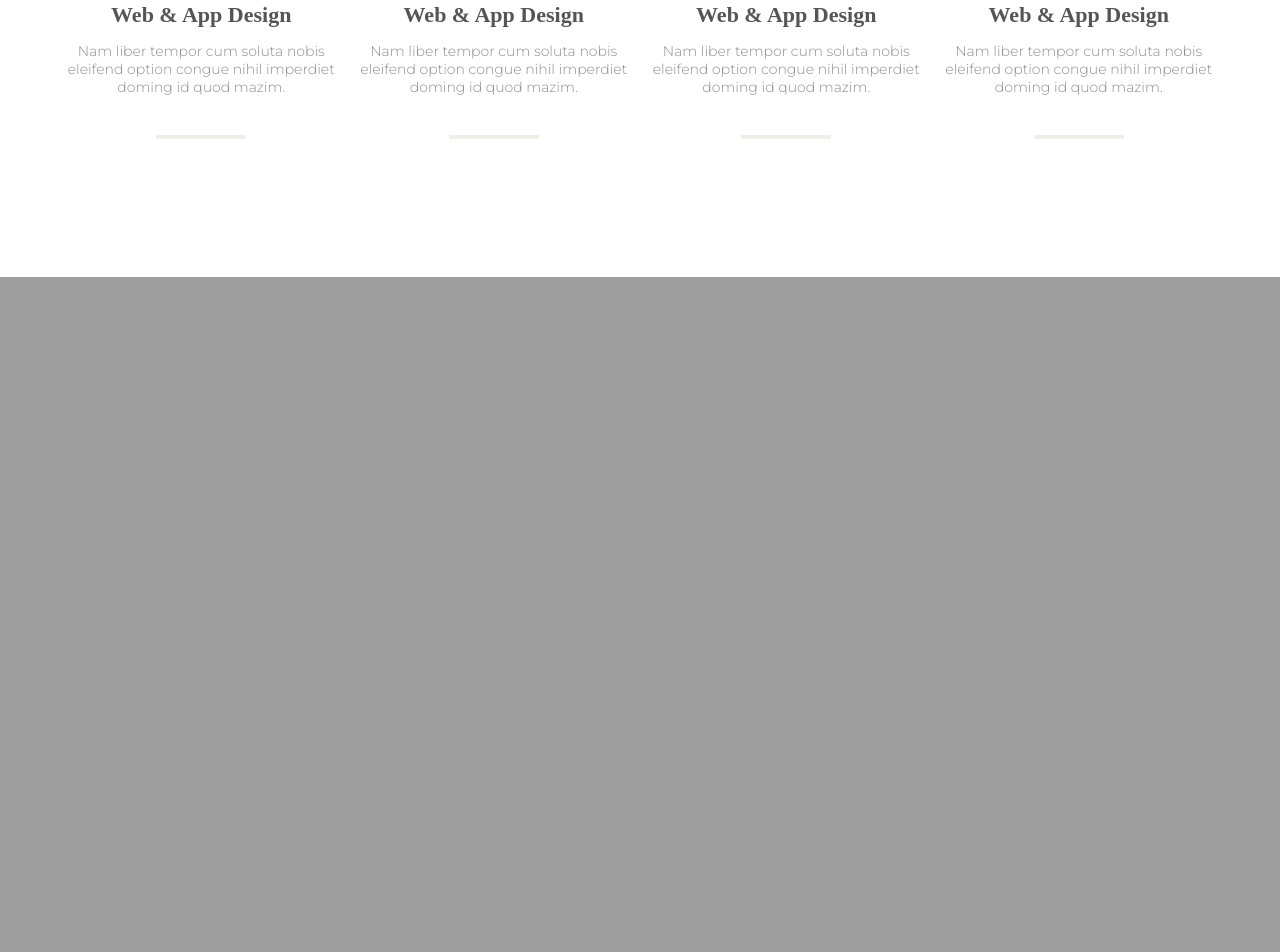
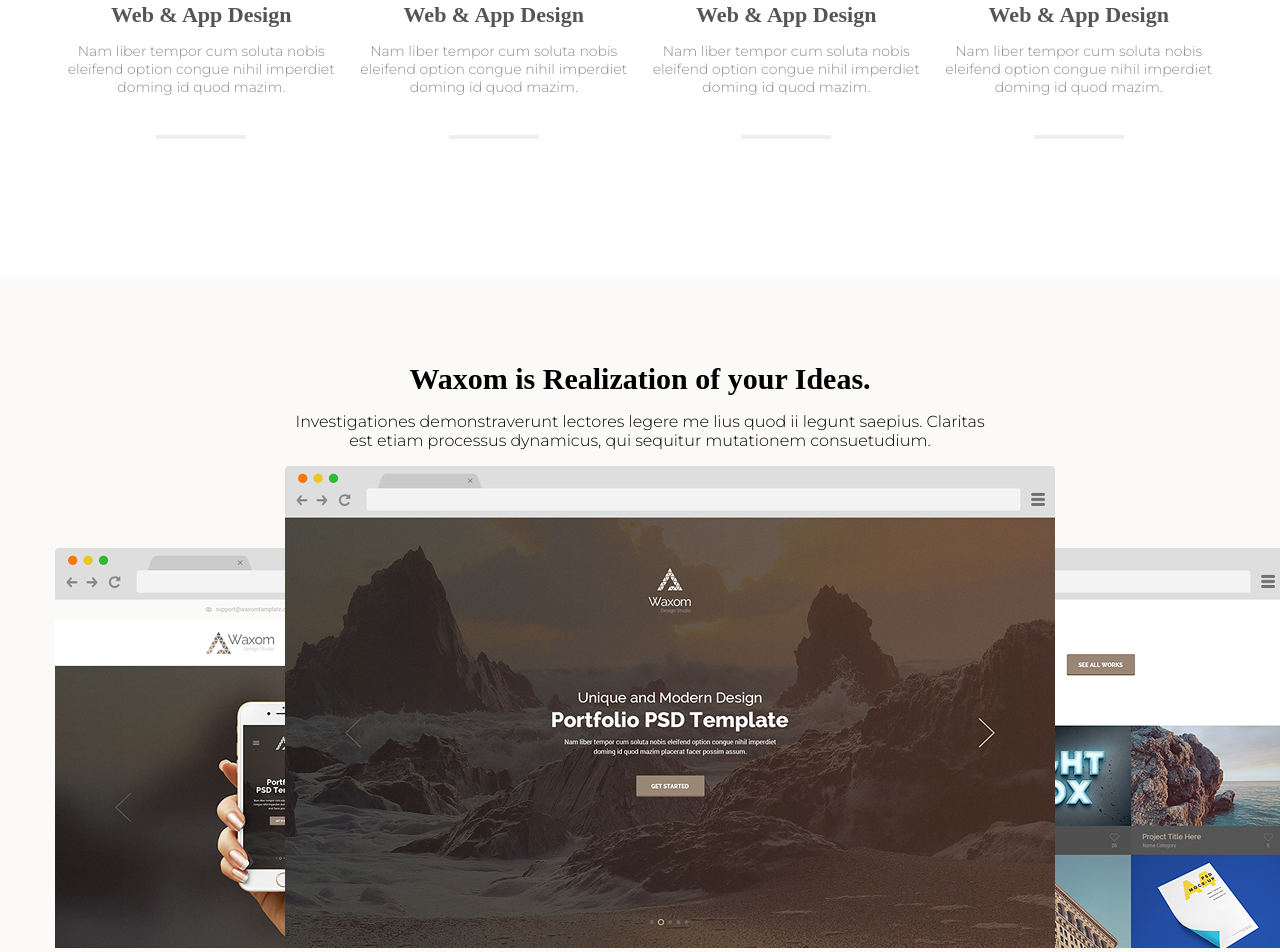
Before and after one commit to Zhirilov30041991/Zhirilov30041991.github.io, a PHP site: page / in a window 1280 px wide. Shown: the part 874-1826 px from the top of the page. Before the commit the page ends 1151 px from the top, so only its background shows below. Run offline with PHP 8.4, Linux system fonts and the light colour scheme; some web fonts are replaced.

Commit message:
Add files via upload

```diff
--- a/css/style.css
+++ b/css/style.css
@@ -111,8 +111,33 @@ a.btn{
 	background-color: #f1eee9;
 	border:none;
 }
-.desing h3:hover{
+.desing:hover h3{
 	color: #c7b299;
+}
+.desing:hover .line{
+	background-color: #c7b299;
+}
+.ideas{
+	background: #fbfaf8;
+	padding-top: 85px;
+}
+.ideas-text{
+	text-align: center;
+}
+.ideas-text h2{
+	font-size: 30px;
+	font-family: "MyriadProRegular";
+}
+.ideas-text p{
+	display: inline-block;
+	width: 715px;
+	font-size: 16px;
+}
+.ideas img{
+	background-size: cover;
+	-webkit-box-sizing: cover;
+	-moz-box-sizing: cover;
+	box-sizing: cover;
 }
 
 
@@ -178,6 +203,9 @@ a.btn{
 		padding-bottom: 0px;
 		color: #c7b299;
 	}
+	img.windows{
+		width: 100%;
+	}
 }
 @media screen and (max-width: 769px){
 	.container{
@@ -185,6 +213,12 @@ a.btn{
 	}
 	.swiper-slide img{
 		width: inherit;
+	}
+	img.windows{
+		width: 100%;
+	}
+	.ideas-text p{
+		width: auto;
 	}
 
 
--- a/index.html
+++ b/index.html
@@ -78,6 +78,16 @@
 	</div>
 </section>
 
+<section class="ideas" id="ideas">
+	<div class="container">
+		<div class="ideas-text">
+			<h2>Waxom is Realization of your Ideas.</h2>
+			<p>Investigationes demonstraverunt lectores legere me lius quod ii legunt saepius. Claritas est etiam processus dynamicus, qui sequitur mutationem consuetudium.</p>
+		</div>
+		<img class="windows" src="img/idea-bg.png" alt="idea-bg" >
+	</div>
+</section>
+
 <script type="text/javascript" src="js/swiper.min.js"></script>
 <script type="text/javascript" src="js/main.js"></script>
 </body>
```
Also changed, not shown: img/idea-bg.png (added).
